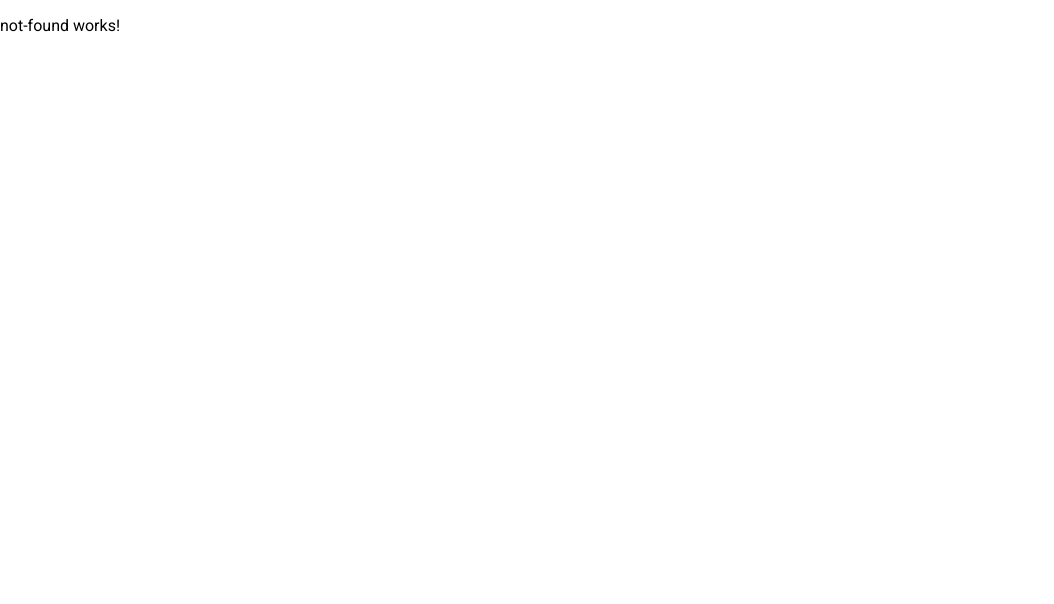
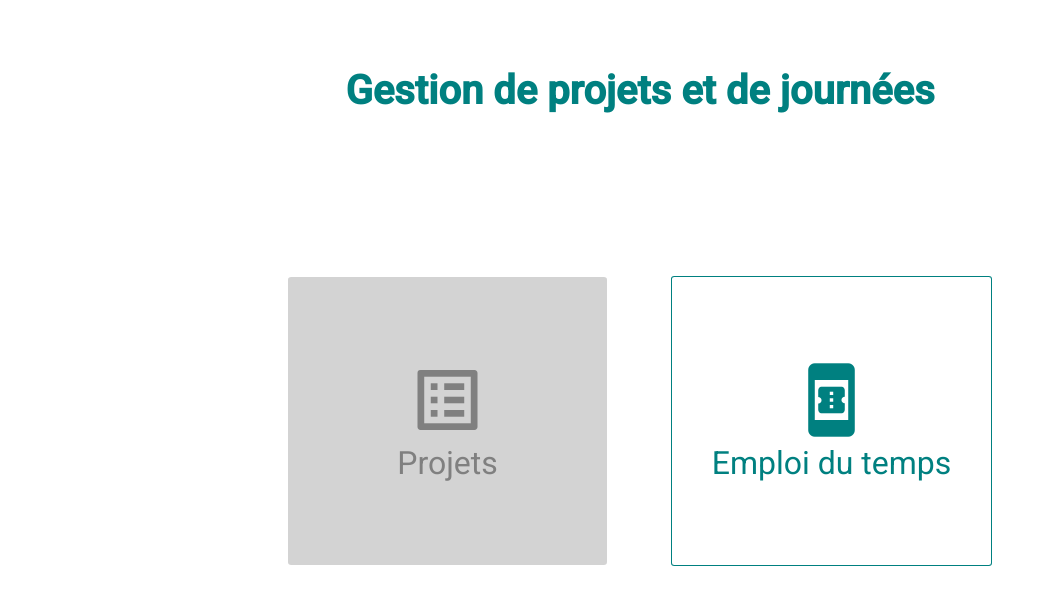
Before and after one commit to mcoucke/sgpj, an Angular app in the folder client/: page /home in a window 1280 px wide. Before the commit this address led to /404. Shown: the top 604 px of the page, without its empty margins (0-1054 px from the left). Built offline with nearby package versions, Linux system fonts and the light colour scheme.

Commit message:
adding home component

```diff
--- a/client/src/app/app-routing.module.ts
+++ b/client/src/app/app-routing.module.ts
@@ -1,6 +1,7 @@
 import { NgModule } from '@angular/core';
 import { RouterModule, Routes } from '@angular/router';
 import { DayComponent } from './components/day/day.component';
+import { HomeComponent } from './components/home/home.component';
 import { NotFoundComponent } from './components/not-found/not-found.component';
 import { ScheduleComponent } from './components/schedule/schedule.component';
 import { WeekComponent } from './components/week/week.component';
@@ -8,6 +9,7 @@ import { WeekComponent } from './components/week/week.component';
 import { RouteGuard } from './guards/route.guard';
 
 const routes: Routes = [
+  { path: 'home', component: HomeComponent},
   { path: 'schedule', component: ScheduleComponent, children: [
       {
         path: 'day/:date', component: DayComponent, canActivate: [RouteGuard]
@@ -18,7 +20,7 @@ const routes: Routes = [
     ]
   },
   { path: '404', component: NotFoundComponent},
-  { path: '', redirectTo: '/schedule/week/2020-07-14', pathMatch: 'full' },
+  { path: '', redirectTo: '/home', pathMatch: 'full' },
   { path: '**', redirectTo: '/404'}
 
 ];
--- a/client/src/app/app.module.ts
+++ b/client/src/app/app.module.ts
@@ -33,6 +33,7 @@ import { MonthComponent } from './components/month/month.component';
 import { MenuComponent } from './components/menu/menu.component';
 import { NotFoundComponent } from './components/not-found/not-found.component';
 import { ScheduleComponent } from './components/schedule/schedule.component';
+import { HomeComponent } from './components/home/home.component';
 
 
 @NgModule({
@@ -45,7 +46,8 @@ import { ScheduleComponent } from './components/schedule/schedule.component';
     MonthComponent,
     MenuComponent,
     NotFoundComponent,
-    ScheduleComponent
+    ScheduleComponent,
+    HomeComponent
   ],
   imports: [
     BrowserModule,
--- /dev/null
+++ b/client/src/app/components/home/home.component.css
@@ -0,0 +1,60 @@
+h1 {
+    font-size: 2.5em;
+    color: teal;
+    text-align: center;
+    padding: 1em;
+}
+
+.container {
+    display: flex;
+    justify-content: space-between;
+    align-items: center;
+    width: 60%;
+    height: 60%;
+    margin: auto;
+}
+
+.section {
+    flex: 1 1 100%;
+    display: flex;
+    flex-direction: column;
+    align-items: center;
+    height: inherit;
+    justify-content: center;
+    margin: 2em;
+    color: teal;
+    background-color: white;
+    border-radius: 1%;
+    border: 1px solid teal;
+    cursor: pointer;
+    transition: 0.3s;
+}
+
+.section:hover {
+    color: white;
+    background-color: teal;
+    transition: 0.3s;
+}
+
+.disabled {
+    flex: 1 1 100%;
+    display: flex;
+    flex-direction: column;
+    align-items: center;
+    height: inherit;
+    justify-content: center;
+    margin: 2em;
+    border-radius: 1%;
+    color: grey;
+    cursor: default;
+    background-color: lightgrey;
+    border-radius: 1%;
+}
+
+.section_title {
+    font-size: 2em;
+}
+
+.icons {
+    font-size: 5em;
+}
--- /dev/null
+++ b/client/src/app/components/home/home.component.html
@@ -0,0 +1,13 @@
+<h1>Gestion de projets et de journées</h1>
+
+<div class="container">
+    <div class="disabled">
+        <div><span class="material-icons icons">list_alt</span></div>
+        <div class="section_title">Projets</div>
+    </div>
+
+    <div [routerLink]="['/schedule/week', todayRoute]" class="section">
+        <div><span class="material-icons icons">book_online</span></div>
+        <div class="section_title">Emploi du temps</div>
+    </div>
+</div>
--- /dev/null
+++ b/client/src/app/components/home/home.component.ts
@@ -0,0 +1,24 @@
+import { Component, OnInit } from '@angular/core';
+import { formatDate } from '@angular/common';
+
+@Component({
+  selector: 'app-home',
+  templateUrl: './home.component.html',
+  styleUrls: ['./home.component.css']
+})
+export class HomeComponent implements OnInit {
+
+  todayRoute : string;
+
+  constructor() { }
+
+  ngOnInit(): void {
+    this.todayRoute = this.parseToRoute(new Date());
+  }
+
+  parseToRoute(date : Date) {
+    let str = formatDate(date, 'yyyy-MM-dd', 'en-US');
+    return str;
+  }
+
+}
--- a/client/src/app/components/menu/menu.component.css
+++ b/client/src/app/components/menu/menu.component.css
@@ -18,7 +18,7 @@
     z-index: 2;
     cursor: pointer;
     font-size: 3em;
-    color: steelblue;
+    color: teal;
     background-color: white;
     border: 1px solid white;
     border-radius: 10%;
--- a/client/src/app/components/menu/menu.component.html
+++ b/client/src/app/components/menu/menu.component.html
@@ -8,6 +8,8 @@
         <div class="disabled-menu-item">Mois</div>
         <mat-divider></mat-divider>
         <div class="menu-item" [routerLink]="['/schedule/day', todayRoute]" (click)="sidenav.toggle()">Aujourd'hui</div>
+        <mat-divider></mat-divider>
+        <div class="menu-item" [routerLink]="['/home']" (click)="sidenav.toggle()">Accueil</div>
     </mat-sidenav>
     <mat-sidenav-content>
         <ng-content></ng-content>
```
Also changed, not shown: 1 other file (tests, documents, lock files or other folders).
